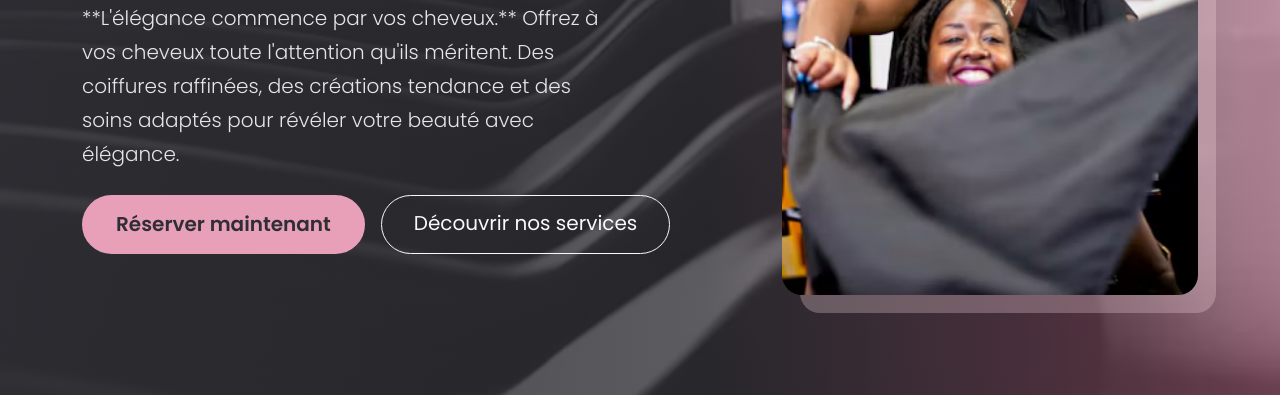
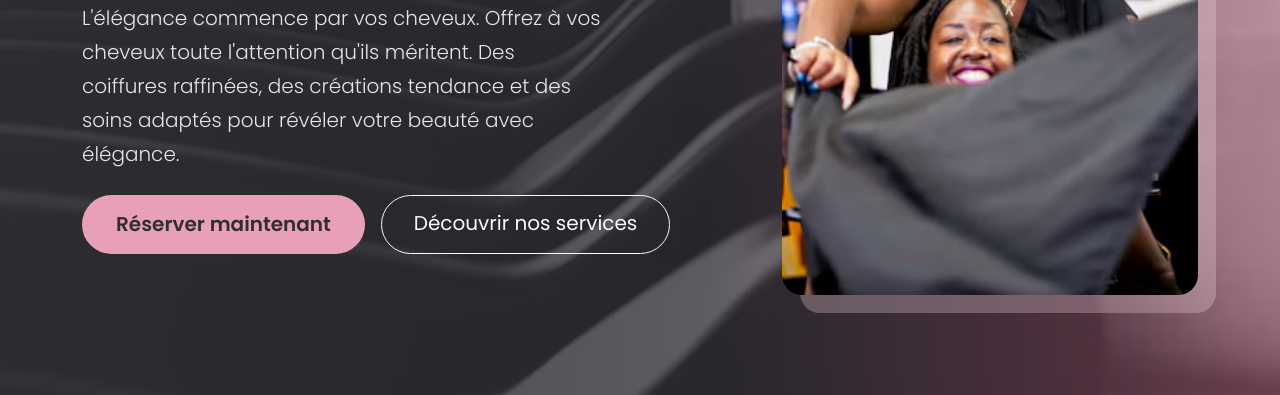
Before and after one commit to Khalifat8/no-peigne-no-gain, a plain HTML site: page index.html in a window 1280 px wide. Shown: the part 405-800 px from the top of the page. Drawn offline with nearby package versions, Linux system fonts and the light colour scheme.

Commit message:
Update index.html

```diff
--- a/index.html
+++ b/index.html
@@ -222,7 +222,7 @@ section[id], header[id] { scroll-margin-top: 70px; }
         <div class="col-lg-7">
           <p class="eyebrow">Salon de coiffure & beauté</p>
           <h1>Pas de peigne, <em>pas de gain.</em></h1>
-          <p class="lead">**L'élégance commence par vos cheveux.**
+          <p class="lead">L'élégance commence par vos cheveux.
 
 Offrez à vos cheveux toute l'attention qu'ils méritent. Des coiffures raffinées, des créations tendance et des soins adaptés pour révéler votre beauté avec élégance.</p>
           <div class="d-flex flex-wrap gap-3 mt-4">
```
